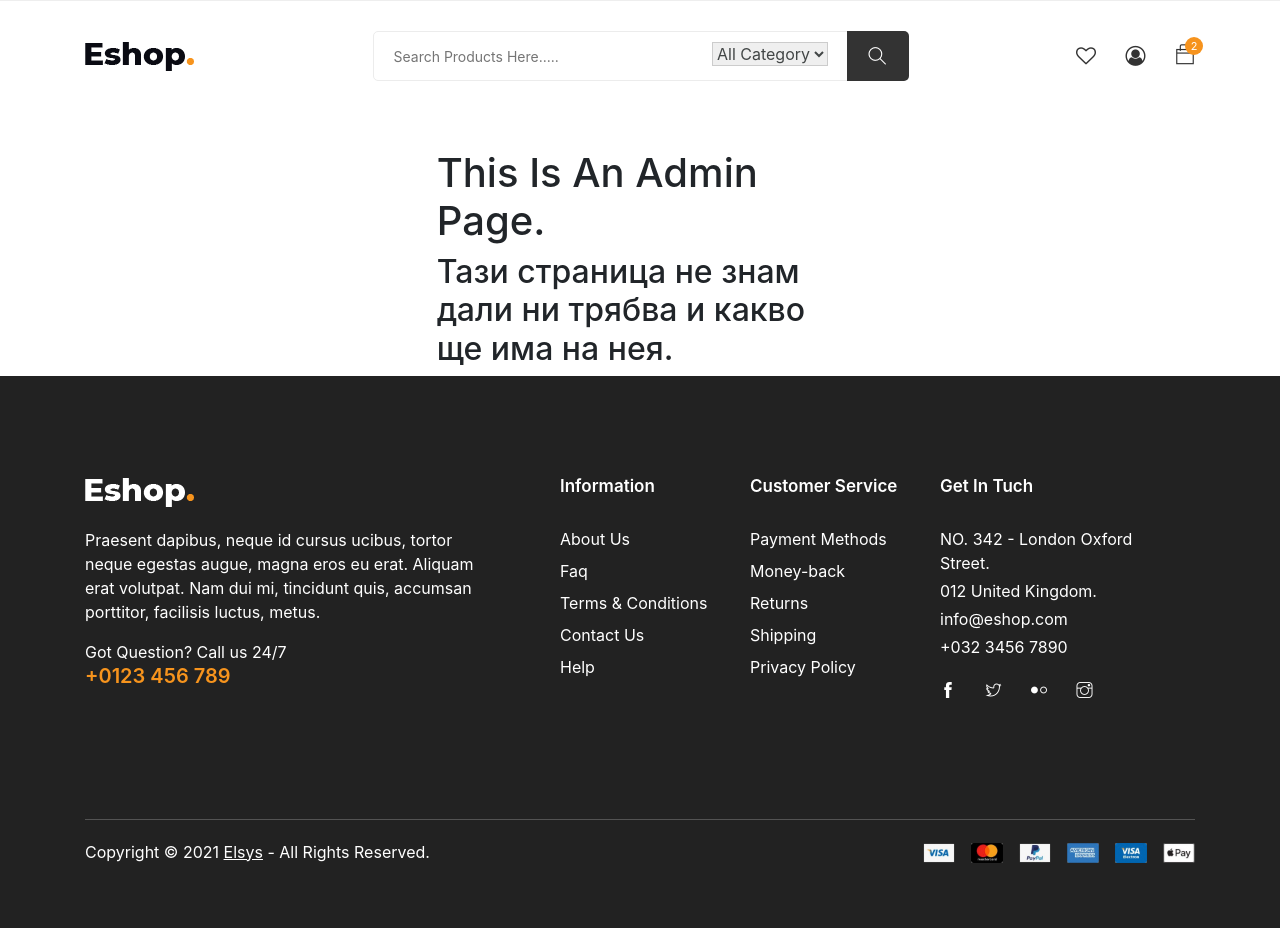
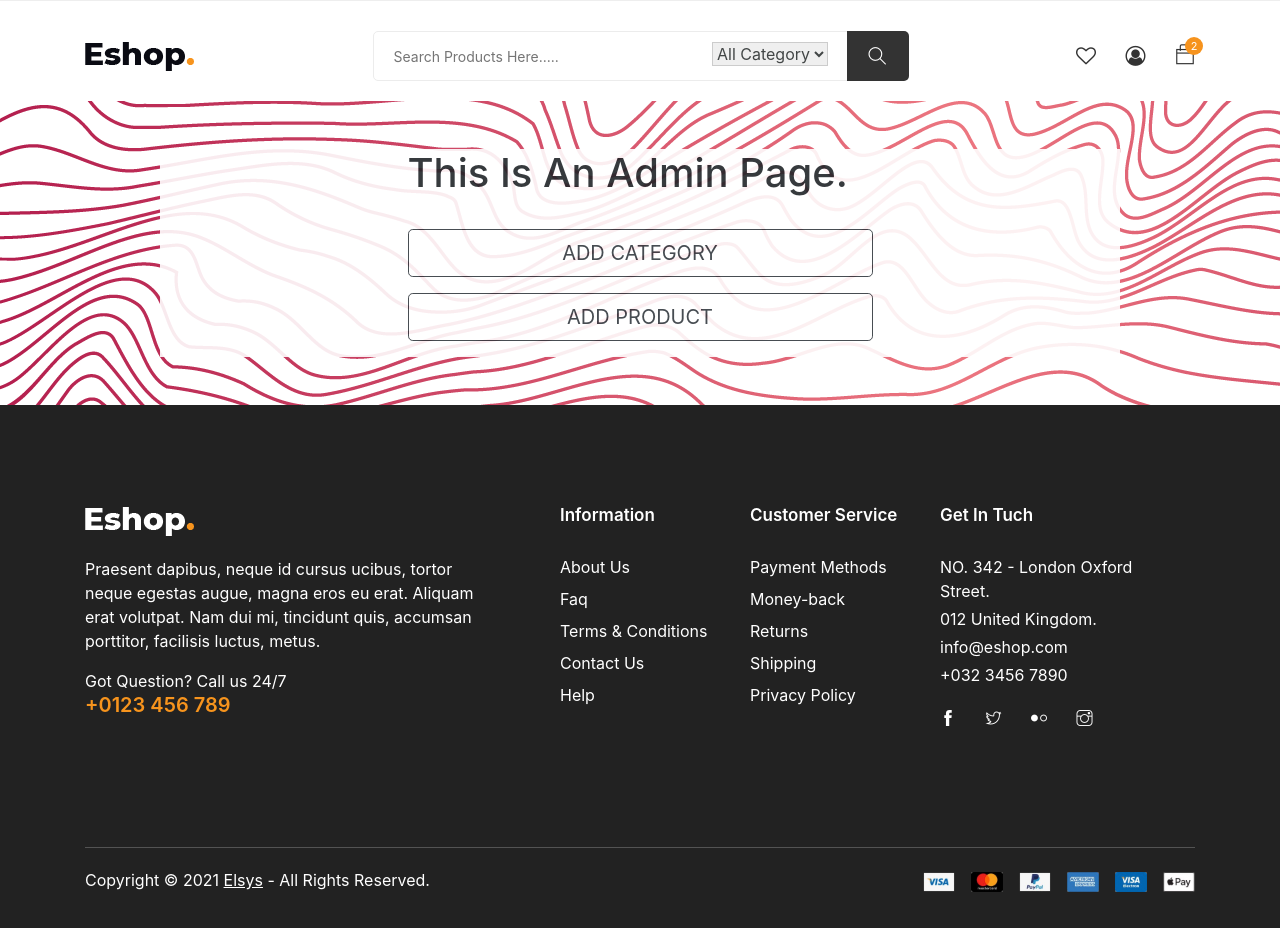
Before and after one commit to NikiDeyanov86/Online_shop, a Flask app: template templates/admin.html in a window 1280 px wide. Before the commit the page ends 863 px from the top, so only its background shows below. Run offline with Flask 2, Linux system fonts and the light colour scheme; the template is opened without the code that fills it, so the values that code supplies are empty; some libraries are stand-ins or nearby versions.

Commit message:
Added forms in admin and going to implement Tables creation

```diff
--- a/app.py
+++ b/app.py
@@ -21,6 +21,13 @@ import config
 app = Flask(__name__)
 app.secret_key = config.SECRET_KEY
 login_manager.init_app(app)
+app.config['MAX_CONTENT_LENGTH'] = 16 * 1024 * 1024 # 16MB
+app.config['UPLOAD_FOLDER'] = '/tmp/flask/uploads'
+
+app.add_url_rule('/uploads/<filename>', 'uploaded_file', build_only=True)
+app.wsgi_app = SharedDataMiddleware(app.wsgi_app, {
+    '/uploads':  app.config['UPLOAD_FOLDER']
+})
 init_db()
 
 ADMIN = User.query.filter_by(email=config.EMAIL, role="admin").first()
@@ -97,10 +104,29 @@ def login():
             return redirect(url_for('home'))
 
 
-@app.route('/admin')
+@app.route('/admin', methods=['GET', 'POST'])
 @admin_login_required
 def admin():
-    return render_template('admin.html')
+    if request.method == 'GET':
+        return render_template('admin.html', categories=Category.query.all())
+
+    elif request.form['Submit'] == 'Category':
+        name = request.form['category_name']
+        new_category = Category(name=name)
+
+        db_session.add(new_category)
+        db_session.commit()
+
+        return render_template('admin.html', categories=Category.query.all())
+
+    else:
+        name = request.form['product_name']
+        category = request.form['product_category']
+        price = request.form['product_price']
+        photo = request.form['product_photo']
+
+        new_product
+        return render_template('admin.html', categories=Category.query.all())
 
 
 @app.route('/admin/register', methods=['GET', 'POST'])
--- a/templates/admin.html
+++ b/templates/admin.html
@@ -2,14 +2,110 @@
 
 <!-- Change the title -->
 {% block title %} Admin {% endblock %}
-
+{% block head %}
+    <style>
+        body{
+                background-image: url("/static/images/Background designs/Design 2-WithWhiteBG.png");
+            }
+            .containerWhite{
+                background-color: #FFFFFF;
+                opacity: 0.9;
+                width: 75%;
+                margin: auto;
+            }
+    </style>
+{% endblock %}
 {% block content %}
 
-<div class="mt-5">
+<script>
+
+function addCategory(Category new_category) {
+
+}
+
+function addProduct() {
+
+}
+
+</script>
+
+<div class="my-5 containerWhite">
     <div class="row justify-content-center">
-        <div class="col-4">
+        <div class="col-6">
             <h1>This Is An Admin Page.</h1>
-            <h2>Тази страница не знам дали ни трябва и какво ще има на нея.</h2>
+            <br>
+
+            <div id="accordion" class="mb-3">
+              <div class="mb-3">
+                <div id="headingOne">
+                  <h5 class="mb-0">
+                      <button class="btn btn-outline-dark btn-lg btn-block" data-toggle="collapse" data-target="#CategoryForm" aria-controls="CategoryForm">
+                          Add Category
+                      </button>
+                  </h5>
+                </div>
+
+                <div id="CategoryForm" class="collapse my-4" aria-labelledby="headingOne" data-parent="#accordion">
+                    <form action="POST">
+                        <div class="form-group">
+                            <label for="category_name">Category Name</label>
+                            <input name="category_name" required type="text" class="form-control" id="category_name">
+                        </div>
+
+                        <button class="btn btn-outline-dark btn-lg btn-block" value="Category" name="Submit" type="submit">Submit</button>
+                    </form>
+                </div>
+              </div>
+
+
+              <div>
+                <div id="headingTwo">
+                  <h5 class="mb-0">
+                    <button class="btn btn-outline-dark btn-lg btn-block" data-toggle="collapse" data-target="#ProductForm" aria-controls="ProductForm">
+                          Add Product
+                    </button>
+                  </h5>
+                </div>
+                <div id="ProductForm" class="collapse my-4" aria-labelledby="headingTwo" data-parent="#accordion">
+
+                    <form action="POST">
+                        <div class="form-group">
+                            <label for="product_name">Product Name</label>
+                            <input name="product_name" required type="text" class="form-control" id="product_name">
+                        </div>
+
+                        <div class="form-group">
+                            <label for="Category">Category</label>
+                            <select name="product_category" class="form-control" id="Category">
+                              {% for category in categories %}
+                                   <option value="{{ category.name }}">{{ category.name }}</option>  <!-- TODO should return all categories to admin -->
+                              {% endfor %}
+                            </select>
+                        </div>
+
+                        <div class="form-group">
+                            <label for="Description">Description</label>
+                            <textarea class="form-control" id="Description" rows="3" maxlength="499" required></textarea>
+                        </div>
+
+                        <div class="form-group">
+                            <label for="product_price">Product Price</label>
+                            <input name="product_price" type="number" class="form-control" id="product_price" required>
+                        </div>
+
+                          <div class="form-group">
+                            <label for="product_photo">Photo for the product</label>
+                            <input name="product_photo" type="file" class="form-control-file" id="product_photo">
+                          </div>
+                        <button class="btn btn-outline-dark btn-lg btn-block" value="Product" name="Submit" type="submit">Submit</button>
+                    </form>
+
+                </div>
+              </div>
+
+            </div>
+
+
         </div>
     </div>
 
```
Also changed, not shown: templates/register.html (+4 -4 lines).
